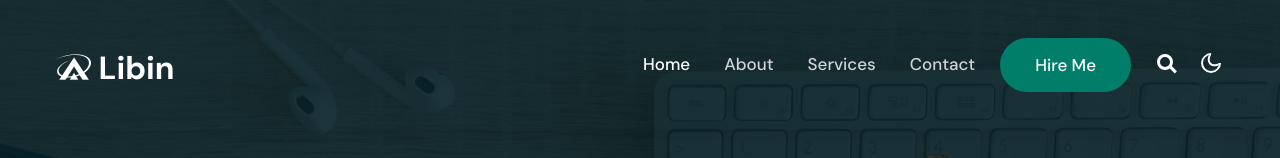
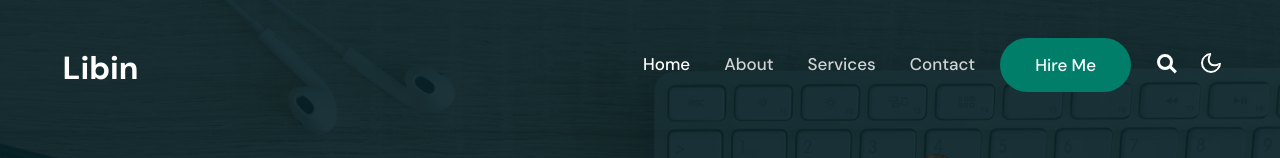
Before and after one commit to libinpu/my_portfolio, a plain HTML site: page index.html in a window 1280 px wide. Shown: the top 158 px of the page. Drawn offline with Linux system fonts and the light colour scheme.

Commit message:
change logo to b rillience

```diff
--- a/index.html
+++ b/index.html
@@ -33,7 +33,7 @@
             <nav class="navbar navbar-expand-lg stroke">
                 <h1>
                     <a class="navbar-brand" href="index.html">
-                        <i class="fab fa-asymmetrik"></i> Libin
+                        <i class="fab fa-brilliance"></i> Libin
                     </a>
                 </h1>
                 <!-- if logo is image enable this
```
